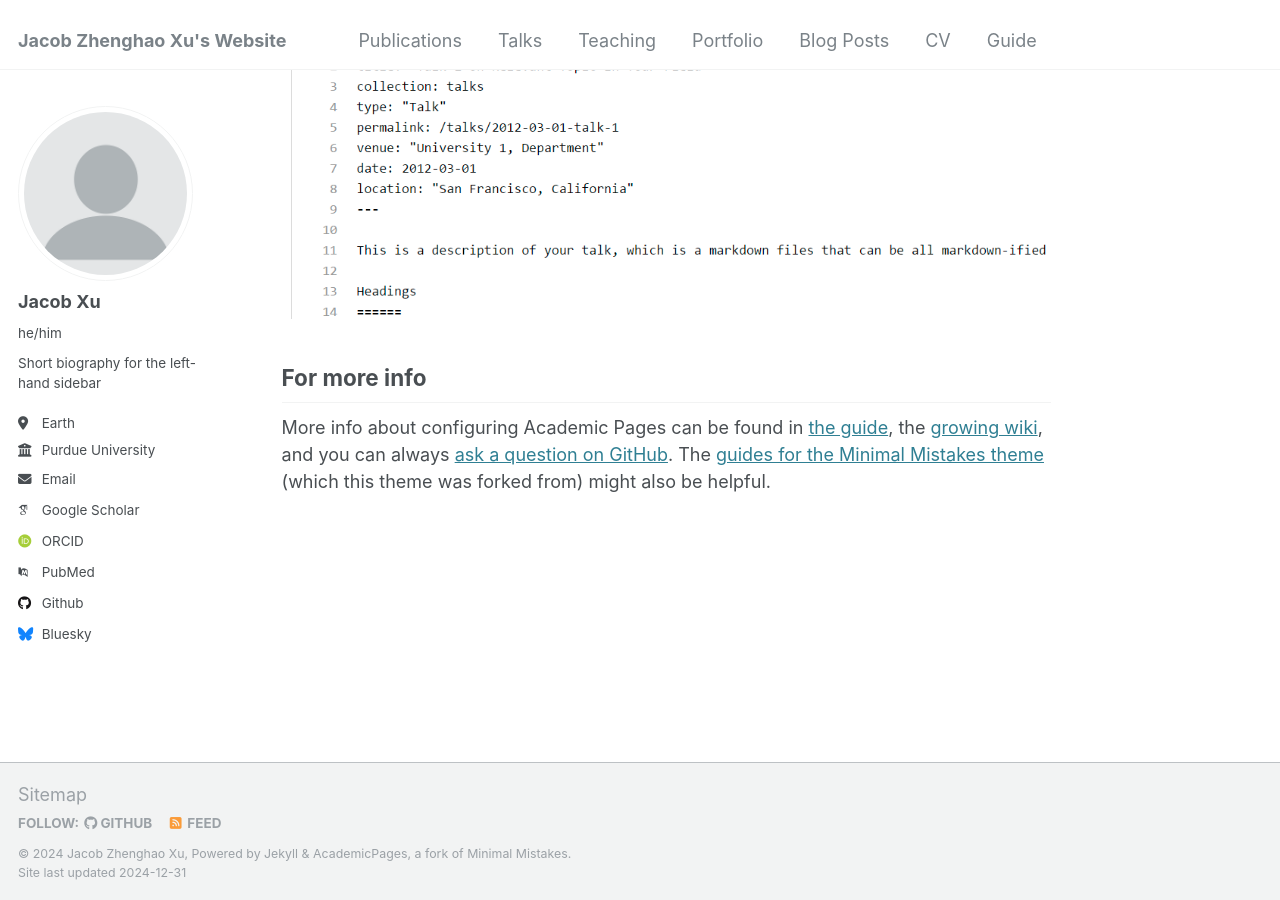
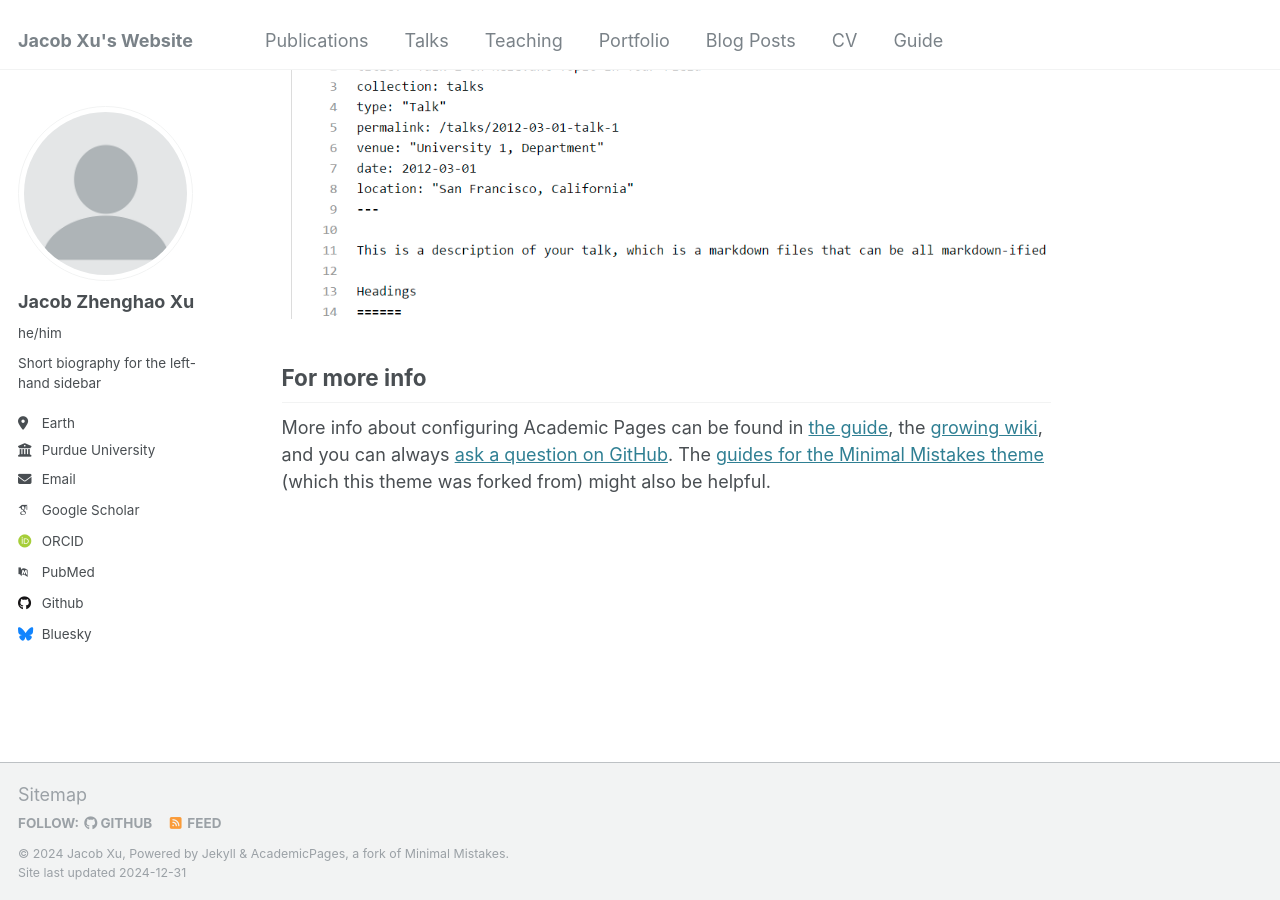
Before and after one commit to Jac0bXu/jac0bxu.github.io, a Jekyll site: the page built from _pages/about.md, in a window 1280 px wide and 900 px high, scrolled down 2643 px. Built offline with Jekyll 4.4.1, drawn with Linux system fonts in a browser that asks for light colours; some web fonts are replaced.

Commit message:
update basic info

```diff
--- a/_config.yml
+++ b/_config.yml
@@ -8,9 +8,9 @@
 
 # Basic Site Settings
 locale                   : "en-US"
-title                    : "Jacob Zhenghao Xu's Website"
+title                    : "Jacob Xu's Website"
 title_separator          : "-"
-name                     : &name "Jacob Zhenghao Xu"
+name                     : &name "Jacob Xu"
 description              : &description "personal description"
 url                      : https://jac0bxu.github.io # the base hostname & protocol for your site e.g. "https://[your GitHub username].github.io"
 baseurl                  : "" # the subpath of your site, e.g. "/blog"
@@ -22,7 +22,7 @@ repository               : "jac0bxu/jac0bxu.github.io"
 author:
   # Biographic information
   avatar           : "profile.png"
-  name             : "Jacob Xu"
+  name             : "Jacob Zhenghao Xu"
   pronouns         : "he/him" # example: "she/her"
   bio              : "Short biography for the left-hand sidebar"
   location         : "Earth"
```
